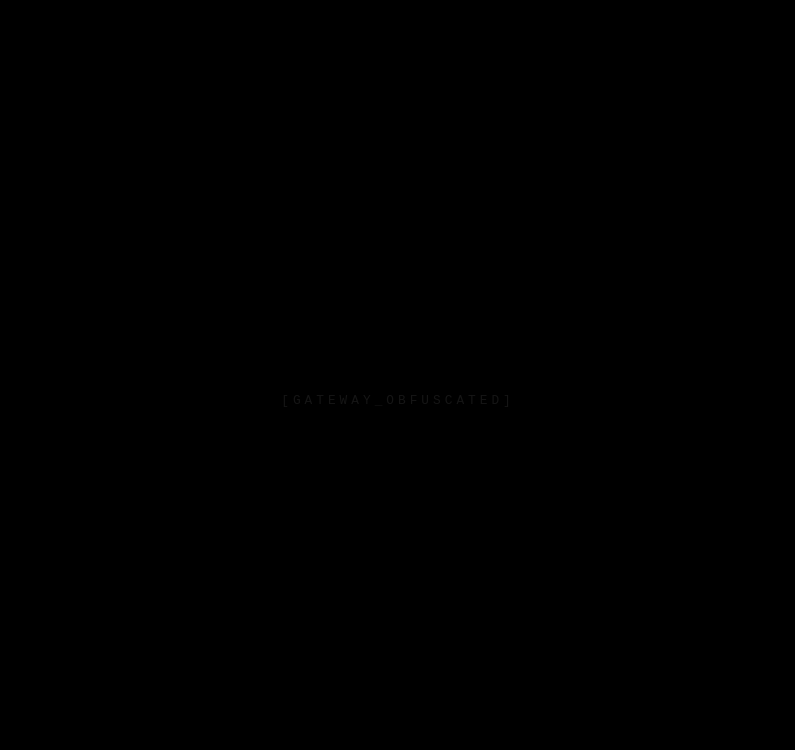
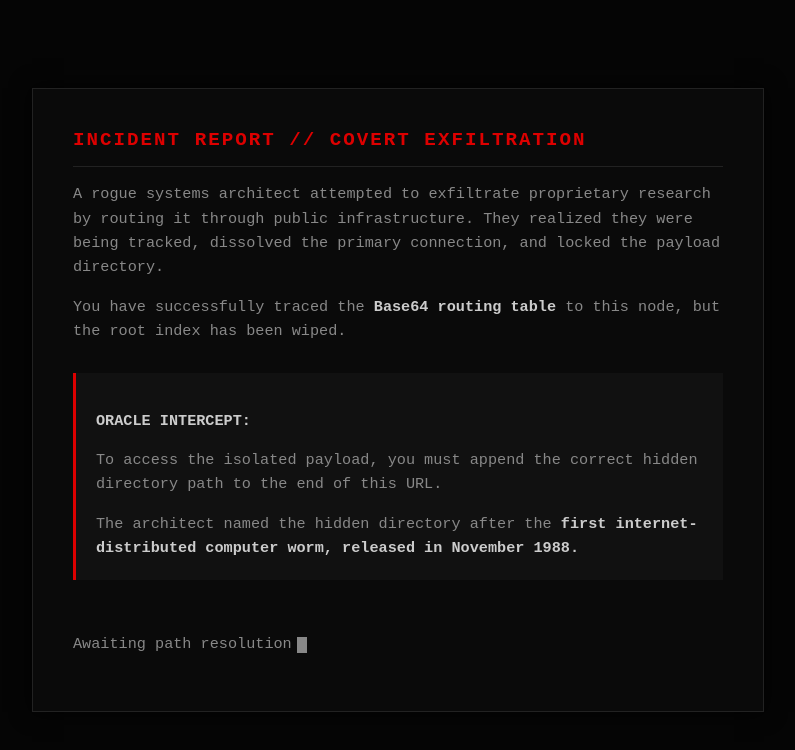
Before and after one commit to legacy-sys-admin/archived-sector-9, a plain HTML site: page index.html in a window 1280 px wide. Shown: the whole page, without its empty margins (242-1037 px from the left). Drawn offline with Linux system fonts and the light colour scheme.

Commit message:
Update index.html

```diff
--- a/index.html
+++ b/index.html
@@ -2,13 +2,92 @@
 <html lang="en">
 <head>
     <meta charset="UTF-8">
-    <title>Gateway</title>
+    <meta name="viewport" content="width=device-width, initial-scale=1.0">
+    <title>Gateway // Incident Brief</title>
     <style>
-        body { background: #000; color: #151515; font-family: monospace; display: flex; justify-content: center; align-items: center; height: 100vh; margin: 0; select: none; }
-        h1 { font-size: 0.8rem; letter-spacing: 4px; font-weight: 300; }
+        body {
+            background-color: #050505;
+            color: #d4d4d4;
+            font-family: 'Courier New', Courier, monospace;
+            display: flex;
+            justify-content: center;
+            align-items: center;
+            min-height: 100vh;
+            margin: 0;
+            padding: 20px;
+            box-sizing: border-box;
+        }
+        .terminal {
+            background-color: #0a0a0a;
+            border: 1px solid #222;
+            padding: 40px;
+            max-width: 650px;
+            width: 100%;
+            box-shadow: 0 0 20px rgba(0,0,0,0.9);
+        }
+        h1 {
+            color: #d00;
+            font-size: 1.2rem;
+            letter-spacing: 2px;
+            border-bottom: 1px solid #222;
+            padding-bottom: 15px;
+            margin-top: 0;
+            text-transform: uppercase;
+        }
+        p {
+            font-size: 0.95rem;
+            line-height: 1.6;
+            color: #888;
+            margin-bottom: 15px;
+        }
+        .highlight {
+            color: #ccc;
+            font-weight: bold;
+        }
+        .clue-box {
+            margin-top: 30px;
+            padding: 20px;
+            border-left: 3px solid #d00;
+            background-color: #111;
+        }
+        .clue-box p:last-child {
+            margin-bottom: 0;
+        }
+        .cursor {
+            display: inline-block;
+            width: 10px;
+            height: 16px;
+            background-color: #888;
+            vertical-align: text-bottom;
+            animation: blink 1.2s step-end infinite;
+            margin-left: 5px;
+        }
+        @keyframes blink {
+            0%, 100% { opacity: 1; }
+            50% { opacity: 0; }
+        }
+        ::selection {
+            background: #333;
+            color: #fff;
+        }
     </style>
 </head>
 <body>
-    <h1>[GATEWAY_OBFUSCATED]</h1>
+    <div class="terminal">
+        <h1>INCIDENT REPORT // COVERT EXFILTRATION</h1>
+
+        <p>A rogue systems architect attempted to exfiltrate proprietary research by routing it through public infrastructure. They realized they were being tracked, dissolved the primary connection, and locked the payload directory.</p>
+
+        <p>You have successfully traced the <span class="highlight">Base64 routing table</span> to this node, but the root index has been wiped.</p>
+
+        <div class="clue-box">
+            <p><span class="highlight">ORACLE INTERCEPT:</span></p>
+            <p>To access the isolated payload, you must append the correct hidden directory path to the end of this URL.</p>
+            <p>The architect named the hidden directory after the <span class="highlight">first internet-distributed computer worm, released in November 1988.</span></p>
+        </div>
+
+        <br><br>
+        <p>Awaiting path resolution<span class="cursor"></span></p>
+    </div>
 </body>
 </html>
```
